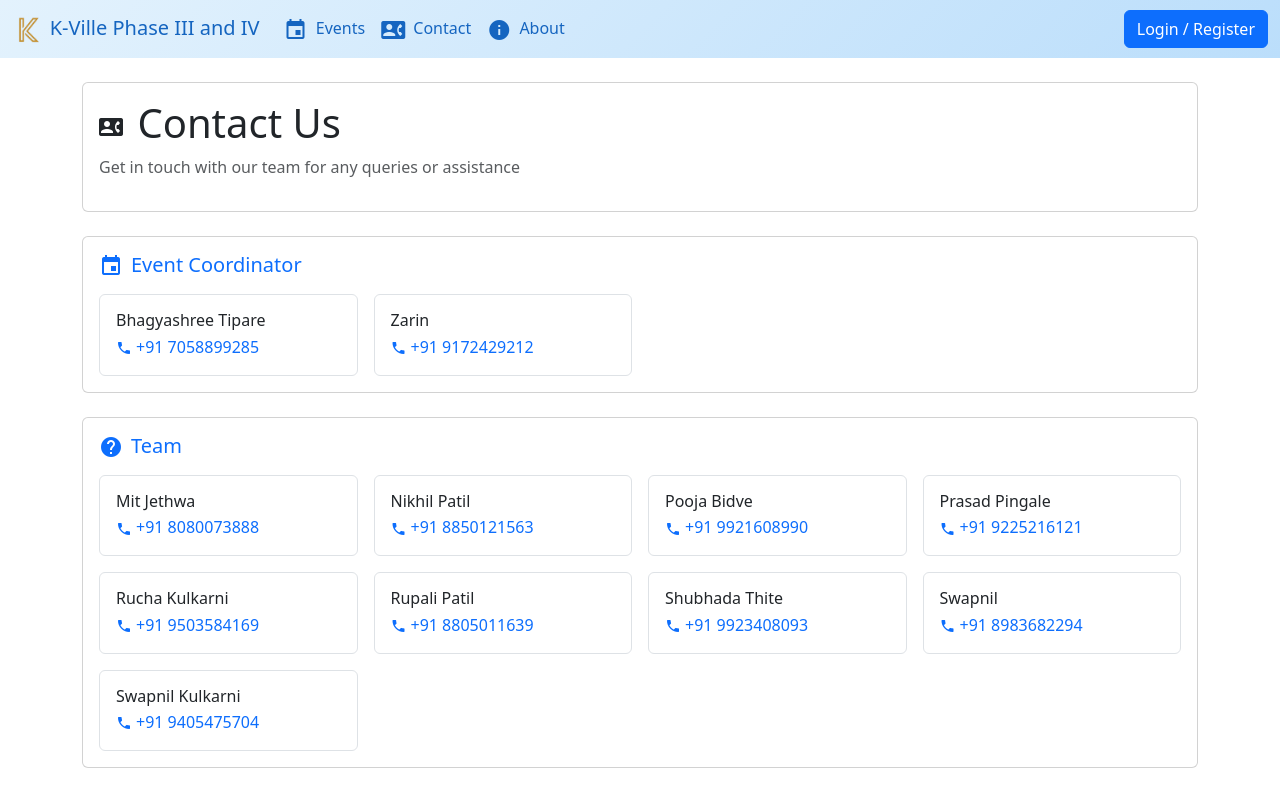
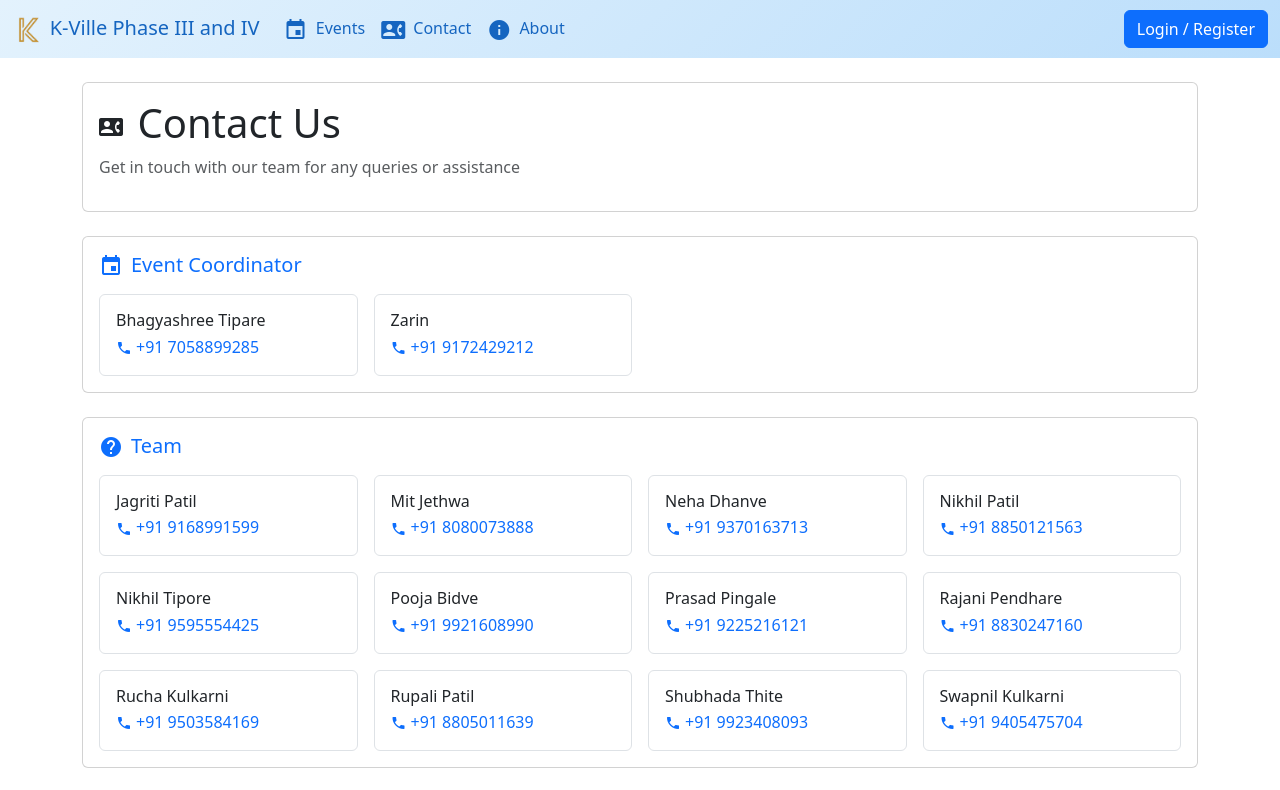
Before and after one commit to smitjethwa/k-ville-festival-registration, a React (Vite) app: page /contact in a window 1280 px wide. Shown: the top 790 px of the page. Built offline with nearby package versions, Linux system fonts and the light colour scheme; no server answers.

Commit message:
contact details added for other members

```diff
--- a/src/components/ContactUs.jsx
+++ b/src/components/ContactUs.jsx
@@ -39,8 +39,8 @@ export default function ContactUs() {
     },
     {
       team: 'Team',
-      name: 'Swapnil',
-      mobile: '+91 8983682294',
+      name: 'Nikhil Tipore',
+      mobile: '+91 9595554425',
     },
     {
       team: 'Team',
@@ -61,8 +61,22 @@ export default function ContactUs() {
       team: 'Team',
       name: 'Mit Jethwa',
       mobile: '+91 8080073888'
+    },
+    {
+      team: 'Team',
+      name: 'Neha Dhanve',
+      mobile: '+91 9370163713'
+    },
+    {
+      team: 'Team',
+      name: 'Jagriti Patil',
+      mobile: '+91 9168991599'
+    },
+    {
+      team: 'Team',
+      name: 'Rajani Pendhare',
+      mobile: '+91 8830247160'
     }
-
   ]
 
   // Group contacts by team
```
